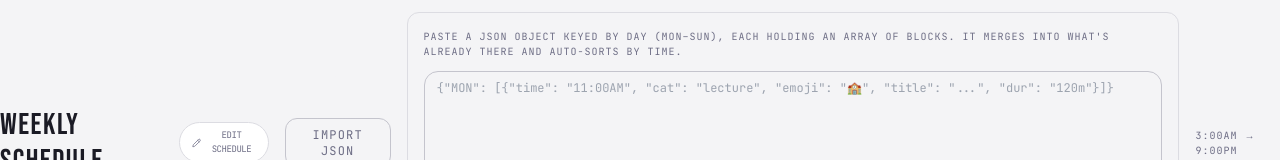
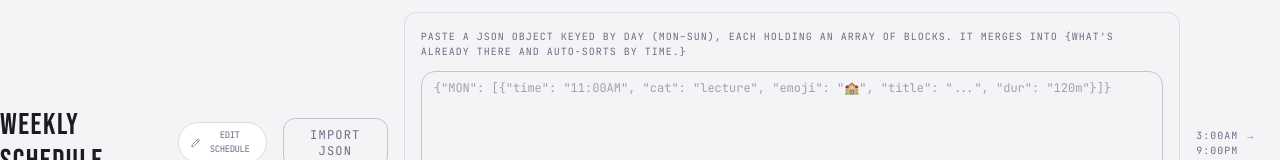
Before and after one commit to Algorix-dev/Growth-plan, a Next.js app: page /schedule in a window 1280 px wide. Both pictures are taken after a click on the button "IMPORT JSON". Shown: the top 160 px of the page. Built offline with nearby package versions, Linux system fonts and the light colour scheme.

Commit message:
fix: Correct string interpolation in JSON import instructions for accuracy

```diff
--- a/app/(dashboard)/schedule/page.tsx
+++ b/app/(dashboard)/schedule/page.tsx
@@ -295,7 +295,7 @@ export default function SchedulePage() {
                     {importOpen && (
                         <div className="p-4 rounded-xl border border-gold/30 bg-gold/5 space-y-3 mt-3">
                             <p className="font-mono text-[10px] text-text-dim uppercase tracking-widest">
-                                {`Paste a JSON object keyed by day (MON–SUN), each holding an array of blocks. It merges into what's already there and auto-sorts by time.`}
+                                {`Paste a JSON object keyed by day (MON–SUN), each holding an array of blocks. It merges into {what's already there and auto-sorts by time.}`}
                             </p>
                             <textarea
                                 value={importText}
```
